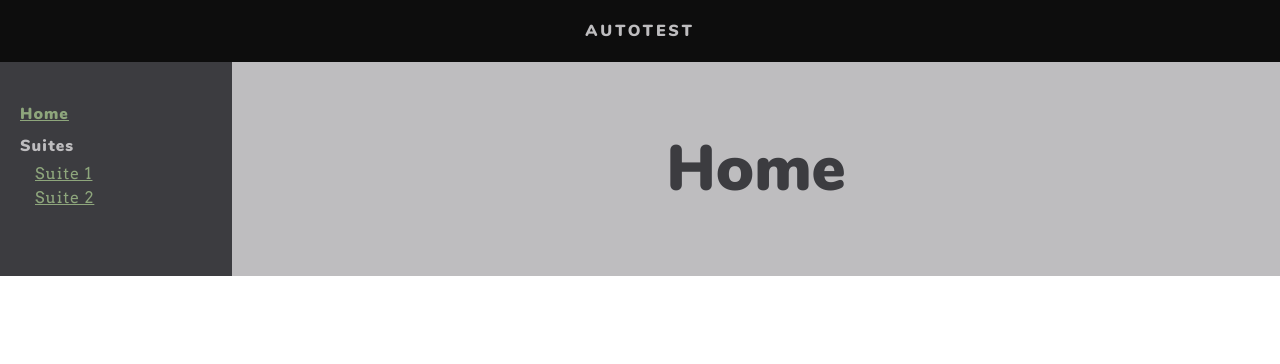
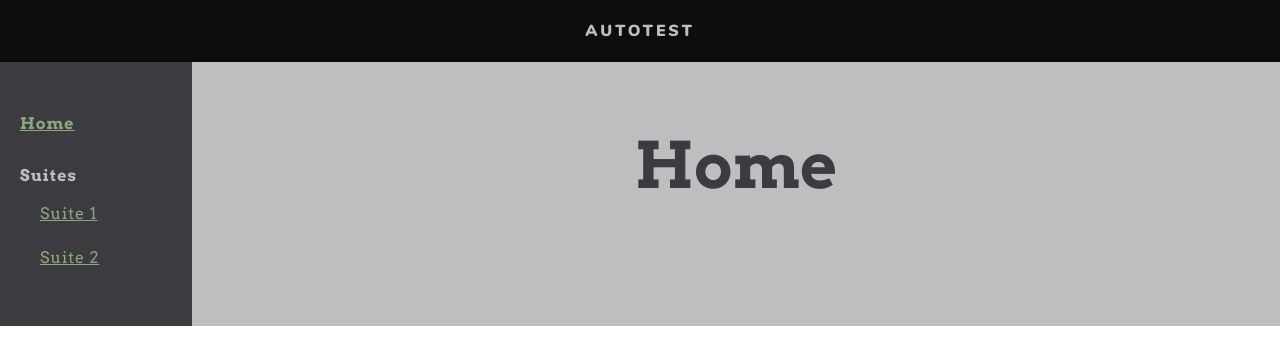
Before and after one commit to ophelielv/autotest, a React (Create React App) app in the folder autotestfront/: page / in a window 1280 px wide. Shown: the top 364 px of the page. Built offline with nearby package versions, Linux system fonts and the light colour scheme.

Commit message:
fonts in progress

```diff
--- a/autotestfront/src/App.css
+++ b/autotestfront/src/App.css
@@ -48,10 +48,10 @@
   #0D0D0D dark
 */
 
-h1 { color: #3C3C40; font-family: Nunito; font-size: 4em; text-align: center; }
-h2 { color: #3C3C40; font-family: Nunito; font-size: 2em; }
-h3 { color: #3C3C40; font-family: Arvo; }
-h4 { color: #3C3C40; font-family: Arvo; }
+h1 { color: #3C3C40; font-family: Arvo; font-size: 4em; text-align: center; }
+h2 { color: #3C3C40; font-family: Arvo; font-size: 2em; font-weight: bold;}
+h3 { color: #3C3C40; font-family: Nunito; }
+h4 { color: #3C3C40; font-family: Nunito; }
 
 label {
   margin-right: 10px;
--- a/autotestfront/src/components/navigation.css
+++ b/autotestfront/src/components/navigation.css
@@ -1,7 +1,8 @@
 .App-nav {
   background-color: #3C3C40;
-  padding: 20px 20px;
+  padding: 20px 0px;
   min-width: 15vw;
+  font-family: Arvo;
 }
 
 ul {
@@ -9,25 +10,29 @@ ul {
 }
 
 li {
+  padding: 10px 0px;
   color: #BEBDBF;
   list-style-type: none;
 }
 
+li.link-hover:hover {
+  background-color: #0D0D0D;
+}
+
 ul.level-1 li{
   font-weight: bold;
-  font-family: Nunito;
   letter-spacing: 1px;
   line-height: 2em;
+  padding-left: 20px;
+  padding-right: 20px;
 }
 
 ul.level-2 li {
   font-weight: normal;
-  font-family: Arvo;
   line-height: 1.5em;
-}
-
-ul.level-2 {
-  padding-left: 15px;
+  margin-left: -20px;
+  margin-right: -20px;
+  padding-left: 40px;
 }
 
 a {
--- a/autotestfront/src/components/navigation.js
+++ b/autotestfront/src/components/navigation.js
@@ -14,11 +14,11 @@ function Navigation(props) {
   return (
     <nav className="App-nav">
       <ul className="level-1">
-        <li className="link-1" key="link-home"><Link to="/">Home</Link></li>
+        <li className="link-1 link-hover" key="link-home"><Link to="/">Home</Link></li>
         <li className="link-1" key="suites-title">Suites
           <ul className="level-2">
             {suites.map(suite =>
-              <li>
+              <li className="link-hover">
                 <Link className="link-2" to={`/suite/${suite.id}`} key={`link-suite-${suite.id}`}>{suite.name}</Link>
               </li>
             )}
```
